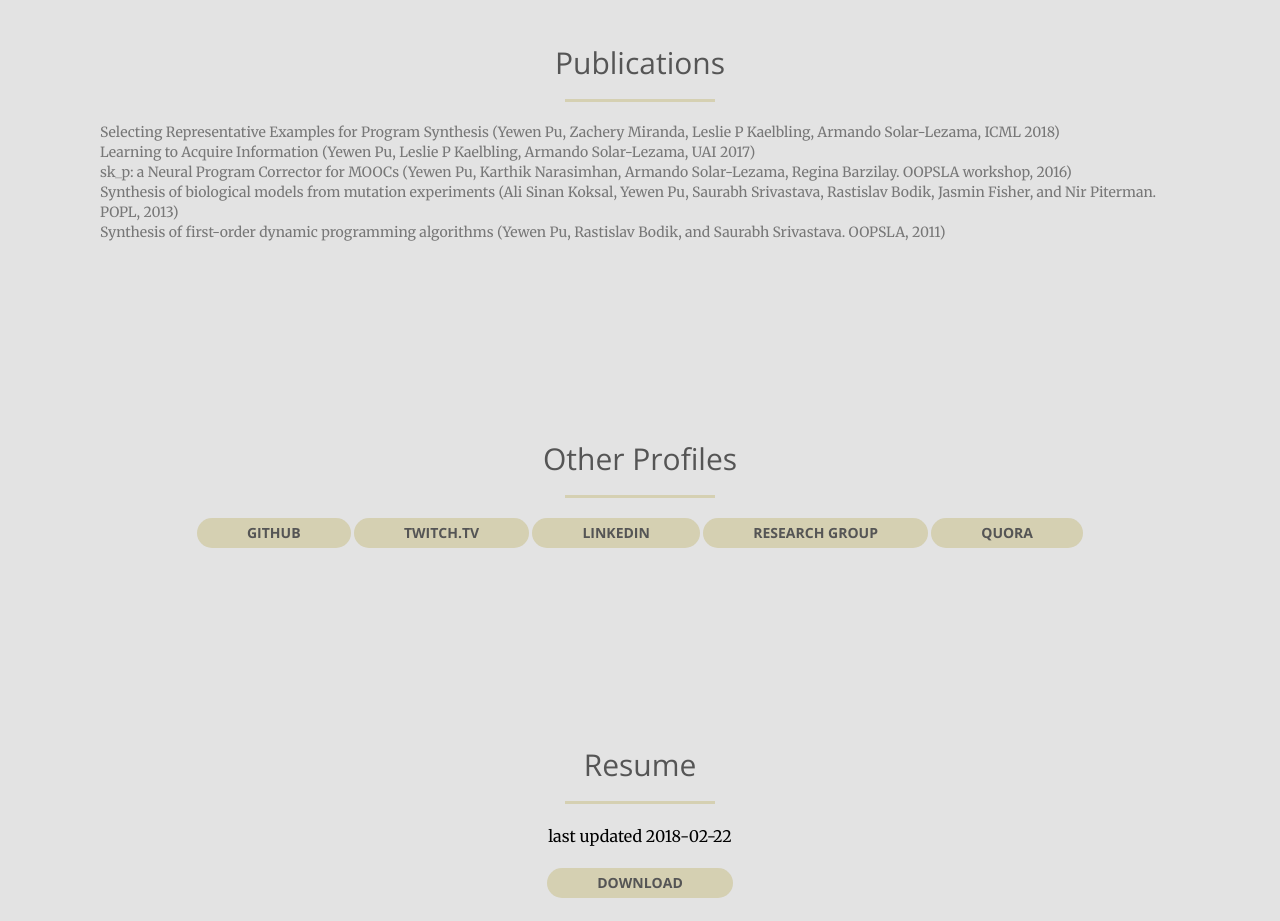
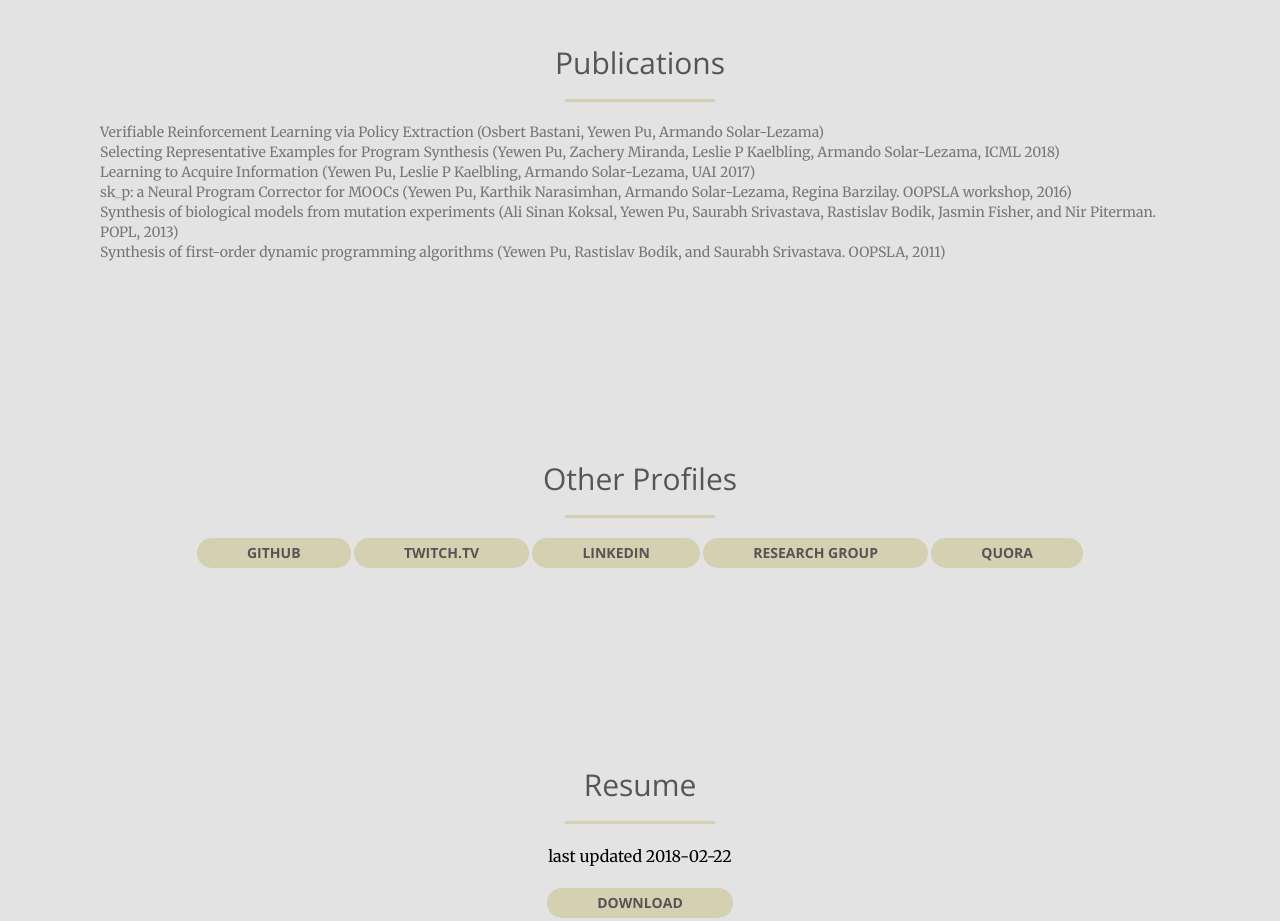
Before and after one commit to evanthebouncy/old_evanthebouncy.github.io, a website: page index.html in a window 1280 px wide. Shown: the part 2500-3421 px from the top of the page. Drawn offline with nearby package versions, Linux system fonts and the light colour scheme.

Commit message:
more paper

```diff
--- a/index.html
+++ b/index.html
@@ -222,6 +222,10 @@
                 <div class="col-lg-12 col-md-12 text-left text-muted">
 
                     <div class="col-lg-12 col-md-12">
+                        <a href="https://arxiv.org/abs/1805.08328" class="text-muted">Verifiable Reinforcement Learning via Policy Extraction (Osbert Bastani, Yewen Pu, Armando Solar-Lezama) </a>
+                    </div>
+
+                    <div class="col-lg-12 col-md-12">
                         <a href="https://arxiv.org/abs/1711.03243" class="text-muted">Selecting Representative Examples for Program Synthesis (Yewen Pu, Zachery Miranda, Leslie P Kaelbling, Armando Solar-Lezama, ICML 2018)</a>
                     </div>
 
```
